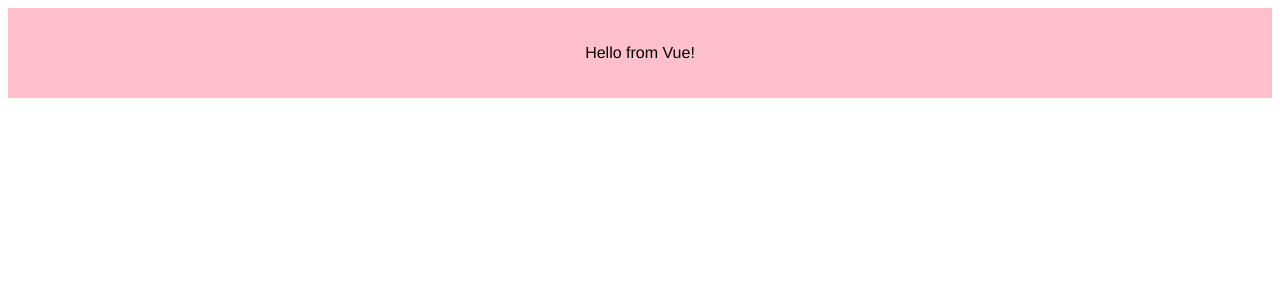
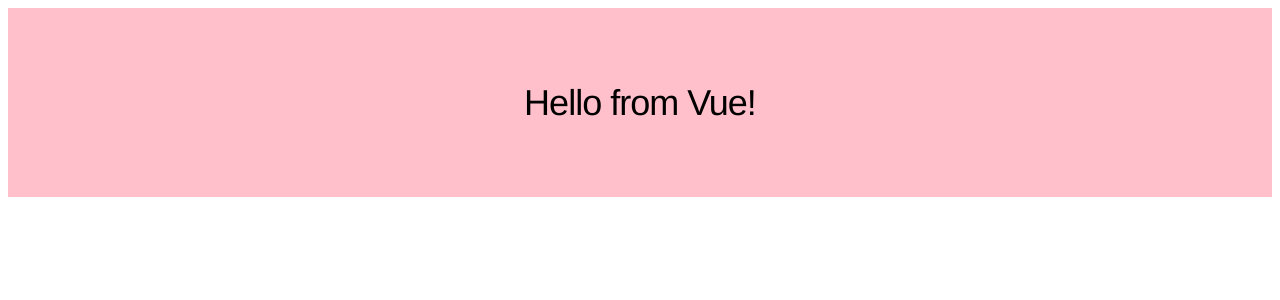
Before and after one commit to joshnuss/phoenix_vue, a Vue app in the folder assets/: page / in a window 1280 px wide. Shown: the top 300 px of the page. Built offline with nearby package versions, Linux system fonts and the light colour scheme; the HTML template or start-up script is replaced by a standard one.

Commit message:
Adds example component

```diff
--- a/assets/js/App.vue
+++ b/assets/js/App.vue
@@ -1,20 +1,25 @@
 <template>
-  <div>Hello from {{name}}!</div>
+  <Title>Hello from {{name}}!</Title>
 </template>
 
 <script>
+import Title from './components/Title.vue';
+
 export default {
   name: 'App',
   data() {
     return {
       name: "Vue"
     }
+  },
+  components: {
+    Title
   }
 };
 </script>
 
 <style scoped>
-  div {
+  h1 {
     background: pink;
     text-align: center;
     padding: 2em;
--- /dev/null
+++ b/assets/js/components/Title.vue
@@ -0,0 +1,11 @@
+<template>
+  <h1>
+    <slot/>
+  </h1>
+</template>
+
+<script>
+export default {
+  name: 'Title'
+};
+</script>
```
